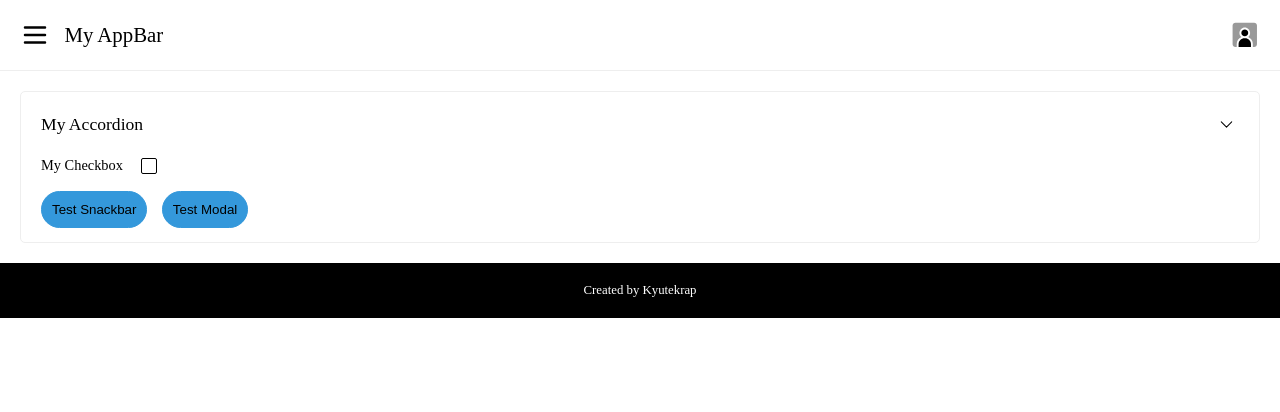
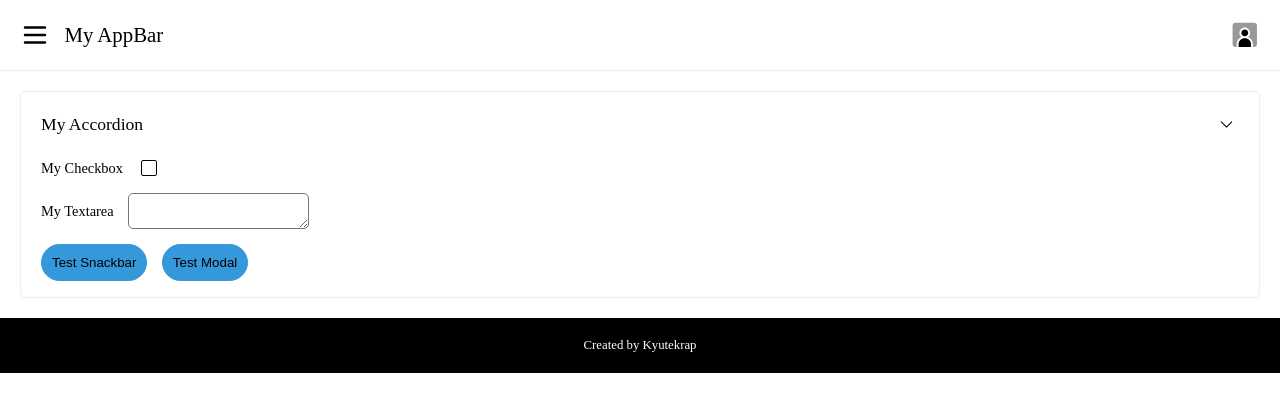
Before and after one commit to kyutekrap/Vanilla-JS-Lite, a website: page public/index.html in a window 1280 px wide. Both pictures are taken after a click on the element "My Accordion". Drawn offline with Linux system fonts and the light colour scheme.

Commit message:
Fix Accordion

```diff
--- a/api/Accordion/index.js
+++ b/api/Accordion/index.js
@@ -2,11 +2,17 @@ import {VBox} from "../VBox/index.js";
 import {HBox} from "../HBox/index.js";
 import {Background} from "../Background/index.js";
 
-class AccordionExt {
+class AccordionStates {
+    _isOpen = false;
+}
+
+class AccordionExt extends AccordionStates {
 
     _accordion = null;
 
     constructor(title, body, imageOnClose) {
+        super();
+
         this._accordion = document.createElement("div");
         this._accordion.classList.add("accordion");
 
@@ -21,10 +27,6 @@ class AccordionExt {
         const headerImage = Background({width: "25px", height: "25px", src: imageOnClose});
         header.appendChild(headerImage);
 
-        header.addEventListener('click', (_) => {
-            this.toggleAccordion(header);
-        });
-
         this._accordion.appendChild(header);
 
         const content = VBox();
@@ -33,19 +35,23 @@ class AccordionExt {
             content.appendChild(body[i]);
         }
         this._accordion.appendChild(content);
+
+        header.addEventListener('click', (_) => {
+            this.toggleAccordion(content);
+        });
     }
 
-    toggleAccordion(header) {
-        const content = header.nextElementSibling;
-        const isActive = content.style.maxHeight;
-
-        document.querySelectorAll('.accordion-content').forEach(item => {
-            item.style.maxHeight = null;
-        });
-
-        if (!isActive) {
-            content.style.maxHeight = content.scrollHeight + 40 + "px";
+    toggleAccordion(content) {
+        if (!this._isOpen) {
+            var targetHeight = 0;
+            Array.from(content.children).forEach(child => {
+                targetHeight += child.scrollHeight;
+            });
+            content.style.maxHeight = targetHeight + 40 + "px";
+        } else {
+            content.style.maxHeight = 0;
         }
+        this._isOpen = !this._isOpen;
     }
 }
 
--- /dev/null
+++ b/api/Textarea/index.js
@@ -0,0 +1,18 @@
+class TextareaExt {
+
+    _textarea = null;
+
+    constructor(content, lines, editable, placeholder) {
+        this._textarea = document.createElement("textarea");
+        this._textarea.classList.add("textarea");
+        this._textarea.readOnly = !editable;
+        this._textarea.placeholder = placeholder;
+        this._textarea.value = content;
+        this._textarea.col = lines;
+    }
+}
+
+export function Textarea({content="", lines=3, editable=true, placeholder=""} = {}) {
+    const textareaExt = new TextareaExt(content, lines, editable, placeholder);
+    return textareaExt._textarea;
+}
--- a/api/index.js
+++ b/api/index.js
@@ -20,3 +20,4 @@ export * from "./BgButton/index.js";
 export * from "./Drawer/index.js";
 export * from "./Snackbar/index.js";
 export * from "./Modal/index.js";
+export * from "./Textarea/index.js";
--- a/css/Input/index.css
+++ b/css/Input/index.css
@@ -6,7 +6,7 @@
     font-size: 0.9rem;
     background: var(--background);
     padding: 6px;
-    border-radius: 20px;
+    border-radius: 5px;
 }
 
 .input:focus {
--- /dev/null
+++ b/css/Textarea/index.css
@@ -0,0 +1,7 @@
+.textarea {
+    border-radius: 5px;
+}
+
+.textarea:focus {
+    outline: none;
+}
--- a/public/index.html
+++ b/public/index.html
@@ -26,6 +26,7 @@
         <link rel="stylesheet" type="text/css" href="/css/Drawer/index.css">
         <link rel="stylesheet" type="text/css" href="/css/Snackbar/index.css">
         <link rel="stylesheet" type="text/css" href="/css/Modal/index.css">
+        <link rel="stylesheet" type="text/css" href="/css/Textarea/index.css">
     </head>
     <body>
         <script type="module" src="/api/index.js"></script>
--- a/view/home/index.js
+++ b/view/home/index.js
@@ -1,4 +1,4 @@
-import { Modal, Drawer, Snackbar, SubHeader, AppBar, Header, Background, Input, Footer, Small, Section, Accordion, HBox, Span, Form, Button } from "/api/index.js";
+import { Modal, Drawer, Snackbar, SubHeader, AppBar, Header, Textarea, Background, Input, Footer, Small, Section, Accordion, HBox, Span, Form, Button } from "/api/index.js";
 import { openDrawer, openSnackbar, openModal } from "/code/index.js";
 
 export class Home {
@@ -44,6 +44,10 @@ export class Home {
                                 })
                             ),
                             HBox(
+                                Span("My Textarea"),
+                                Textarea()
+                            ),
+                            HBox(
                                 Button({
                                     content: "Test Snackbar",
                                     onClick: () => openSnackbar("Hellow!")
```
